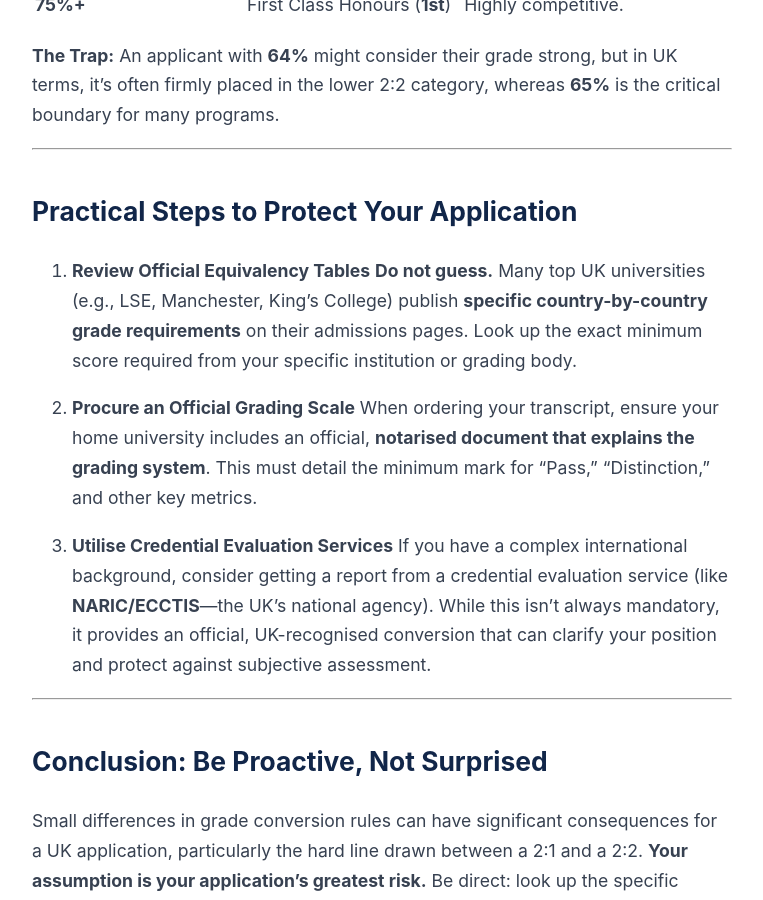
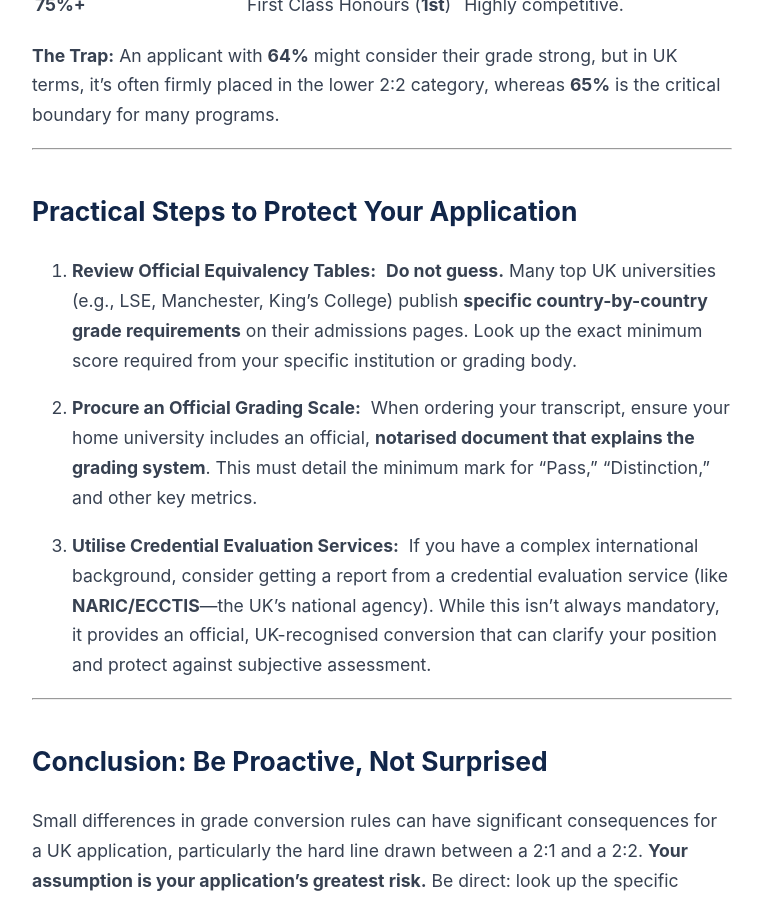
Before and after one commit to PathfindEd/Pathfind-Education-Blog, a Jekyll site: the page built from _posts/2025-11-30-why-your-overseas-b-might-not-be-a-b.md, in a window 1280 px wide and 900 px high, scrolled down 2121 px. Shown: the whole window, without its empty margins (258-1021 px from the left). Built offline with Jekyll 4.4.1, drawn with Linux system fonts in a browser that asks for light colours.

Commit message:
new posts

```diff
--- a/_posts/2025-11-30-why-your-overseas-b-might-not-be-a-b.md
+++ b/_posts/2025-11-30-why-your-overseas-b-might-not-be-a-b.md
@@ -50,14 +50,14 @@ Here's how common scales can lead to problematic conversions when applying to a
 
 ## Practical Steps to Protect Your Application
 
-1. **Review Official Equivalency Tables**
-   **Do not guess.** Many top UK universities (e.g., LSE, Manchester, King's College) publish **specific country-by-country grade requirements** on their admissions pages. Look up the exact minimum score required from your specific institution or grading body.
+1. **Review Official Equivalency Tables:**
+    **Do not guess.** Many top UK universities (e.g., LSE, Manchester, King's College) publish **specific country-by-country grade requirements** on their admissions pages. Look up the exact minimum score required from your specific institution or grading body.
 
-2. **Procure an Official Grading Scale**
-   When ordering your transcript, ensure your home university includes an official, **notarised document that explains the grading system**. This must detail the minimum mark for "Pass," "Distinction," and other key metrics.
+2. **Procure an Official Grading Scale:**
+    When ordering your transcript, ensure your home university includes an official, **notarised document that explains the grading system**. This must detail the minimum mark for "Pass," "Distinction," and other key metrics.
 
-3. **Utilise Credential Evaluation Services**
-   If you have a complex international background, consider getting a report from a credential evaluation service (like **NARIC/ECCTIS**—the UK's national agency). While this isn't always mandatory, it provides an official, UK-recognised conversion that can clarify your position and protect against subjective assessment.
+3. **Utilise Credential Evaluation Services:**
+    If you have a complex international background, consider getting a report from a credential evaluation service (like **NARIC/ECCTIS**—the UK's national agency). While this isn't always mandatory, it provides an official, UK-recognised conversion that can clarify your position and protect against subjective assessment.
 
 ---
 
```
Also changed, not shown: _posts/2025-12-07-how-to-write-a-strong-personal-statement-for-uk-universities.md (+0 -2 lines), _posts/2025-12-12-the-ielts-trap-why-your-degree-might-be-your-only-english-certificate.md (added, +50 -0 lines).
